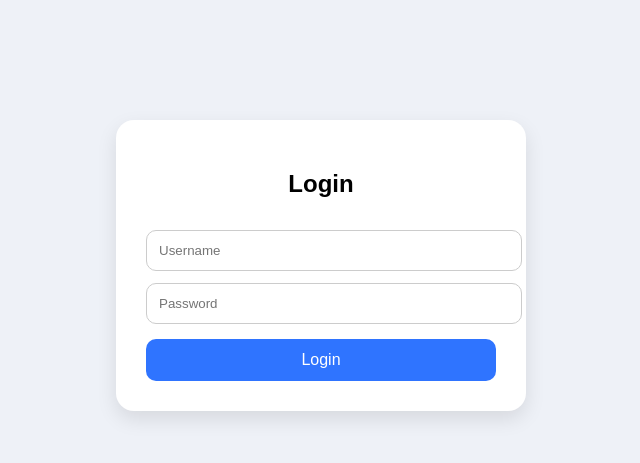
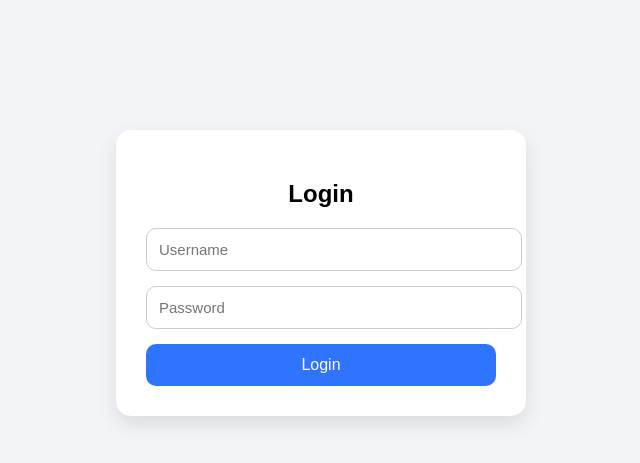
Before and after one commit to deepanshulodhi79-sudo/Deepanshu-s-, a Flask app: page /login in a window 1280 px wide. Shown: the top 463 px of the page, without its empty margins (319-959 px from the left). Run offline with Flask 3, Linux system fonts and the light colour scheme.

Commit message:
Update login.html

```diff
--- a/templates/login.html
+++ b/templates/login.html
@@ -1,49 +1,55 @@
 <!DOCTYPE html>
 <html>
 <head>
-<meta charset="UTF-8">
 <title>Login</title>
 <style>
 body {
-        background: #eef1f7;
+    background: #f2f4f8;
     font-family: Arial;
 }
 .box {
     width: 350px;
-        margin: 120px auto;
+    margin: 130px auto;
     background: white;
     padding: 30px;
-        border-radius: 18px;
+    border-radius: 15px;
     box-shadow: 0 8px 20px rgba(0,0,0,0.1);
-        text-align: center;
 }
 input {
     width: 100%;
     padding: 12px;
-        margin-top: 12px;
+    margin-bottom: 15px;
+    border: 1px solid #ccc;
     border-radius: 10px;
-        border: 1px solid #ccc;
+    font-size: 15px;
 }
 button {
     width: 100%;
     padding: 12px;
-        margin-top: 15px;
     background: #2f74ff;
     color: white;
     border: none;
     border-radius: 10px;
+    font-size: 16px;
     cursor: pointer;
-        font-size: 16px;
+}
+button:hover {
+    opacity: .9;
+}
+.msg {
+    color: red;
+    text-align: center;
+    margin-bottom: 10px;
 }
 </style>
 </head>
 <body>
 
 <div class="box">
-    <h2>Login</h2>
+    <h2 style="text-align:center;">Login</h2>
 
     {% if message %}
-    <p style="color:red;">{{ message }}</p>
+    <div class="msg">{{ message }}</div>
     {% endif %}
 
     <form method="POST">
```
Lines whose indentation alone changed are shown as unchanged.
